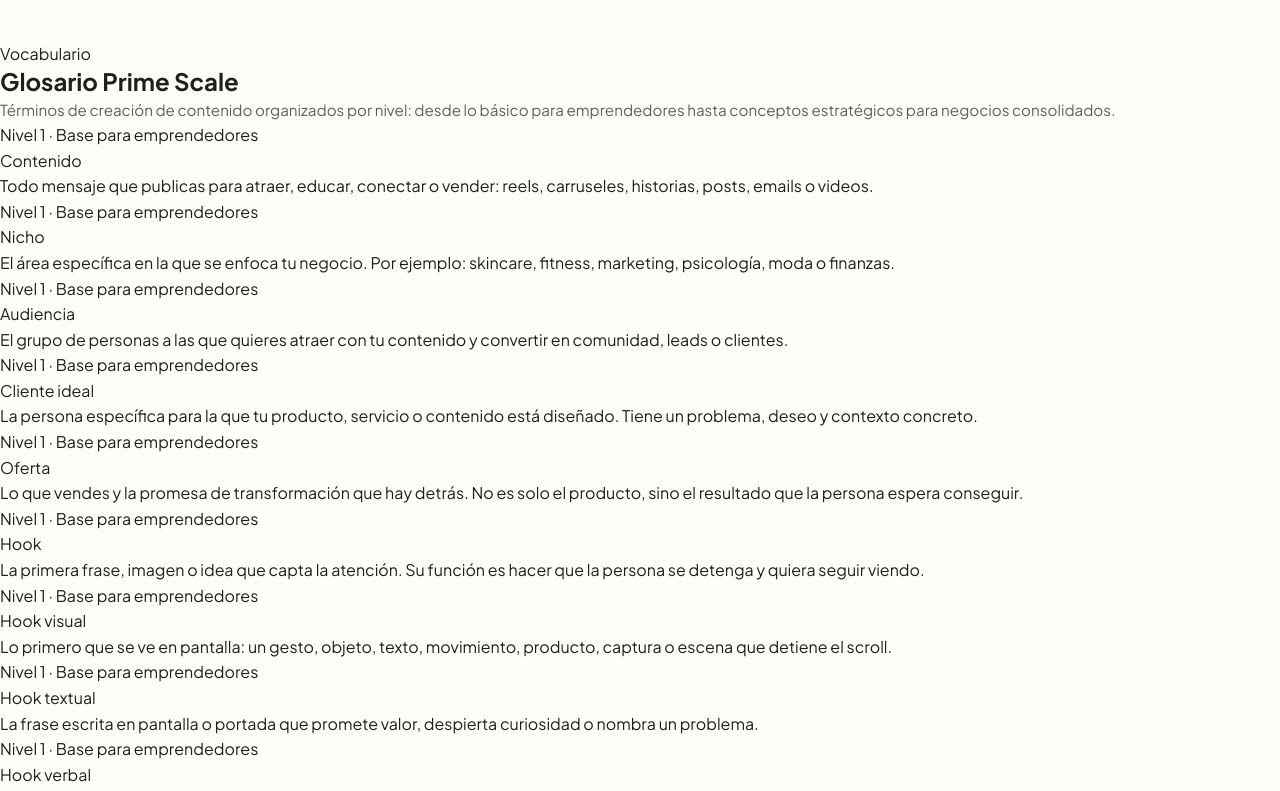
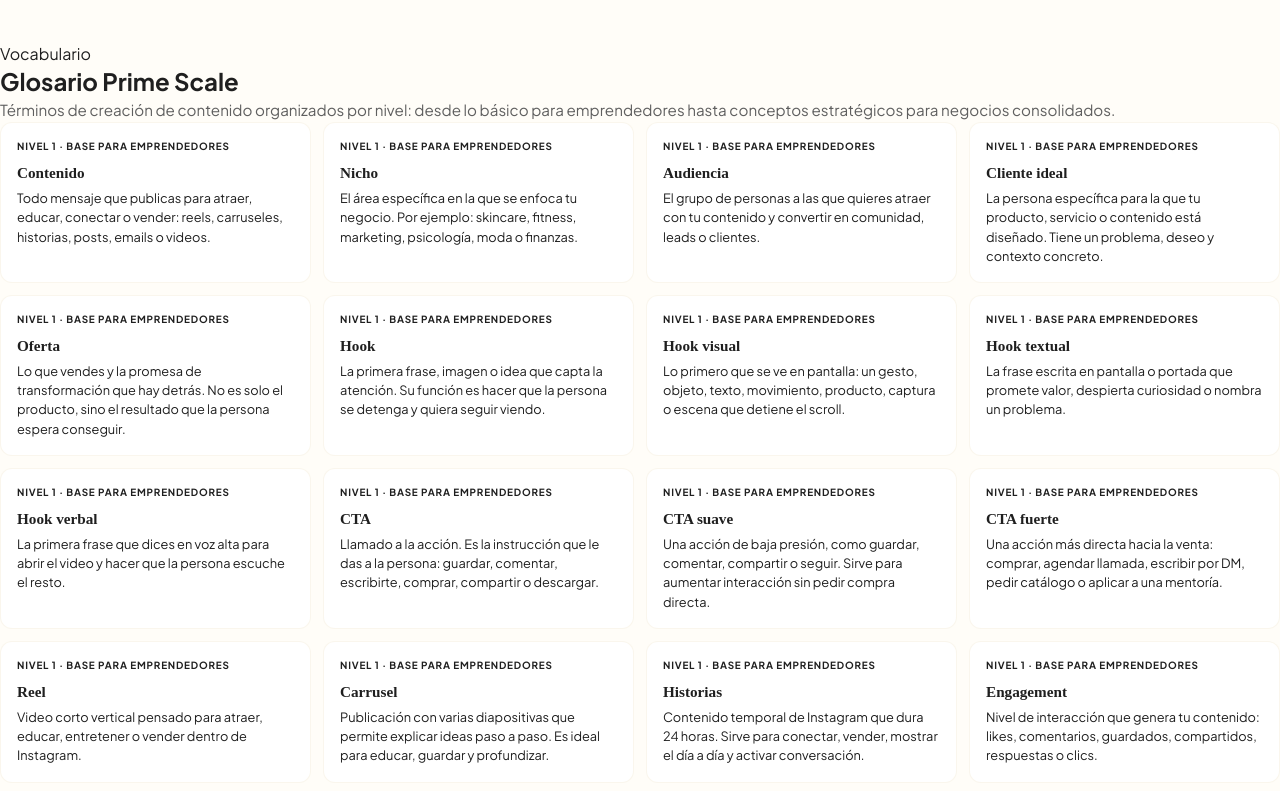
Before and after one commit to brygithasenjo-source/bibliotecaa, a plain HTML site: page index.html in a window 1280 px wide. Shown: the part 1960-2751 px from the top of the page. Drawn offline with Linux system fonts and the light colour scheme.

Commit message:
Updddate index.html

```diff
--- a/index.html
+++ b/index.html
@@ -170,6 +170,42 @@
             .modal-footer { flex-direction: column; }
             .btn { width: 100%; }
         }
+        .gloss-grid {
+  display: grid;
+  grid-template-columns: repeat(auto-fill, minmax(260px, 1fr));
+  gap: 12px;
+}
+
+.gloss-item {
+  background: var(--white);
+  border-radius: var(--radius-sm);
+  padding: 16px;
+  box-shadow: var(--shadow);
+  border: 1px solid rgba(200,164,77,0.1);
+}
+
+.gloss-level {
+  font-size: 0.62rem;
+  font-weight: 700;
+  text-transform: uppercase;
+  letter-spacing: 0.08em;
+  color: var(--gold);
+  margin-bottom: 6px;
+}
+
+.gloss-term {
+  font-family: 'Playfair Display', serif;
+  font-size: 0.95rem;
+  font-weight: 700;
+  color: var(--gold);
+  margin-bottom: 4px;
+}
+
+.gloss-def {
+  font-size: 0.8rem;
+  color: var(--gray);
+  line-height: 1.5;
+}
     </style>
 </head>
 <body>
@@ -2748,7 +2784,50 @@ Genera 3 ideas de guion paso a paso usando neuroventas para este formato exacto,
 
         // Run Init
         window.onload = initApp;
-
+function forceRenderGlossary() {
+  let section = document.getElementById("glosario");
+
+  if (!section) {
+    const footer = document.querySelector("footer");
+    section = document.createElement("section");
+    section.id = "glosario";
+    section.innerHTML = `
+      <div class="container">
+        <div class="section-label">Vocabulario</div>
+        <h2 class="section-title">Glosario Prime Scale</h2>
+        <p class="section-sub">Términos de creación de contenido organizados por nivel: desde lo básico para emprendedores hasta conceptos estratégicos para negocios consolidados.</p>
+        <div class="gloss-grid" id="glossGrid"></div>
+      </div>
+    `;
+
+    if (footer) {
+      document.body.insertBefore(section, footer);
+    } else {
+      document.body.appendChild(section);
+    }
+  }
+
+  let grid = document.getElementById("glossGrid");
+
+  if (!grid) {
+    const container = section.querySelector(".container") || section;
+    grid = document.createElement("div");
+    grid.className = "gloss-grid";
+    grid.id = "glossGrid";
+    container.appendChild(grid);
+  }
+
+  grid.innerHTML = glossaryData.map(g => `
+    <div class="gloss-item">
+      <div class="gloss-level">${g.level || ""} · ${g.tag || ""}</div>
+      <div class="gloss-term">${g.term || ""}</div>
+      <div class="gloss-def">${g.def || ""}</div>
+    </div>
+  `).join("");
+}
+
+document.addEventListener("DOMContentLoaded", forceRenderGlossary);
+forceRenderGlossary();
     </script>
 </body>
 </html>
```
